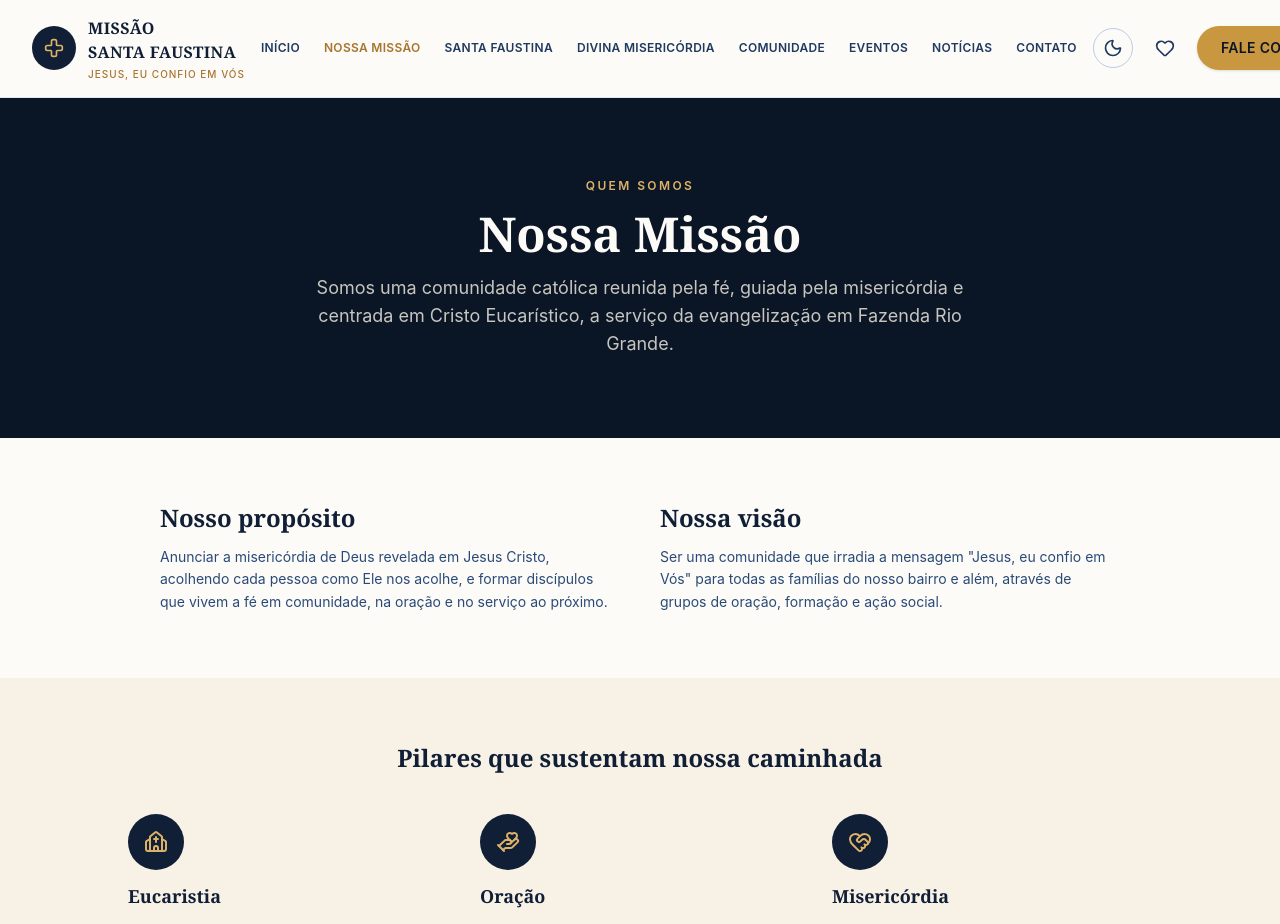
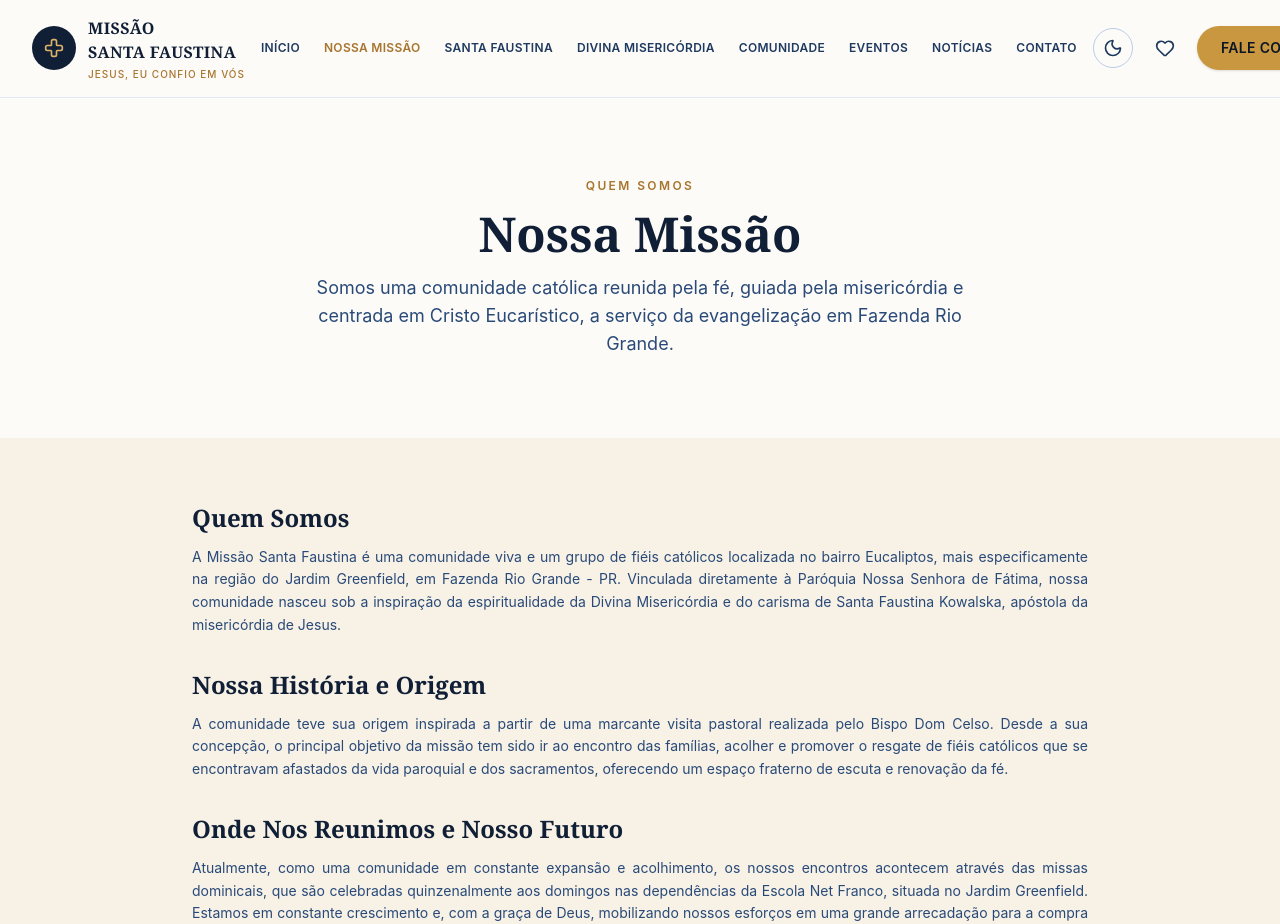
Before and after one commit to Carlosrafael426/missao-santa-faustina, a React (Vite) app: page /nossa-missao in a window 1280 px wide. Shown: the top 924 px of the page. Built offline with nearby package versions, Linux system fonts and the light colour scheme.

Commit message:
fix(ui): adjust layout alignment on Nossa Missao page and add light mode styles to PageHero

```diff
--- a/src/components/common/PageHero.tsx
+++ b/src/components/common/PageHero.tsx
@@ -8,11 +8,11 @@ interface PageHeroProps {
 
 export function PageHero({ kicker, title, description, children }: PropsWithChildren<PageHeroProps>) {
   return (
-    <section className="bg-navy-950 px-4 py-16 sm:px-6 sm:py-20 lg:px-8">
+    <section className="bg-cream-50 px-4 py-16 sm:px-6 sm:py-20 lg:px-8 dark:bg-navy-950">
       <div className="mx-auto flex max-w-4xl flex-col items-center gap-4 text-center">
-        <span className="text-xs font-semibold tracking-[0.2em] text-gold-400 uppercase">{kicker}</span>
-        <h1 className="font-display text-4xl font-semibold text-cream-50 sm:text-5xl">{title}</h1>
-        <p className="max-w-2xl text-base text-cream-100/80 sm:text-lg">{description}</p>
+        <span className="text-xs font-semibold tracking-[0.2em] text-gold-600 uppercase dark:text-gold-400">{kicker}</span>
+        <h1 className="font-display text-4xl font-semibold text-navy-900 sm:text-5xl dark:text-cream-50">{title}</h1>
+        <p className="max-w-2xl text-base text-navy-600 sm:text-lg dark:text-cream-100/80">{description}</p>
         {children}
       </div>
     </section>
--- a/src/pages/NossaMissao.tsx
+++ b/src/pages/NossaMissao.tsx
@@ -11,7 +11,42 @@ export function NossaMissao() {
         description="Somos uma comunidade católica reunida pela fé, guiada pela misericórdia e centrada em Cristo Eucarístico, a serviço da evangelização em Fazenda Rio Grande."
       />
 
-      <section className="mx-auto grid max-w-5xl grid-cols-1 gap-10 px-4 py-16 sm:px-6 md:grid-cols-2 lg:px-8">
+      <section className="bg-cream-100 px-4 py-16 sm:px-6 lg:px-8 dark:bg-navy-900">
+        <div className="mx-auto flex max-w-4xl flex-col gap-8">
+          <div className="flex flex-col gap-3">
+            <h2 className="text-left font-display text-2xl font-semibold text-navy-900 dark:text-cream-50">Quem Somos</h2>
+            <p className="text-justify text-sm leading-relaxed text-navy-600 dark:text-cream-100/70">
+              A Missão Santa Faustina é uma comunidade viva e um grupo de fiéis católicos localizada no bairro Eucaliptos,
+              mais especificamente na região do Jardim Greenfield, em Fazenda Rio Grande - PR. Vinculada diretamente à
+              Paróquia Nossa Senhora de Fátima, nossa comunidade nasceu sob a inspiração da espiritualidade da Divina
+              Misericórdia e do carisma de Santa Faustina Kowalska, apóstola da misericórdia de Jesus.
+            </p>
+          </div>
+
+          <div className="flex flex-col gap-3">
+            <h2 className="text-left font-display text-2xl font-semibold text-navy-900 dark:text-cream-50">Nossa História e Origem</h2>
+            <p className="text-justify text-sm leading-relaxed text-navy-600 dark:text-cream-100/70">
+              A comunidade teve sua origem inspirada a partir de uma marcante visita pastoral realizada pelo Bispo Dom Celso.
+              Desde a sua concepção, o principal objetivo da missão tem sido ir ao encontro das famílias,
+              acolher e promover o resgate de fiéis católicos que se encontravam afastados da vida paroquial e dos sacramentos,
+              oferecendo um espaço fraterno de escuta e renovação da fé.
+            </p>
+          </div>
+
+          <div className="flex flex-col gap-3">
+            <h2 className="text-left font-display text-2xl font-semibold text-navy-900 dark:text-cream-50">Onde Nos Reunimos e Nosso Futuro</h2>
+            <p className="text-justify text-sm leading-relaxed text-navy-600 dark:text-cream-100/70">
+              Atualmente, como uma comunidade em constante expansão e acolhimento, os nossos encontros acontecem através das missas dominicais,
+              que são celebradas quinzenalmente aos domingos nas dependências da Escola Net Franco, situada no Jardim Greenfield.
+              Estamos em constante crescimento e, com a graça de Deus, mobilizando nossos esforços em uma grande arrecadação para
+              a compra de um terreno próprio e a construção da nossa tão sonhada capela no bairro, consolidando ainda mais o nosso espaço de evangelização.
+            </p>
+          </div>
+        </div>
+      </section>
+
+      <section className="px-4 py-16 sm:px-6 lg:px-8">
+        <div className="mx-auto grid max-w-4xl grid-cols-1 gap-10 md:grid-cols-2">
           <div className="flex flex-col gap-3">
             <h2 className="font-display text-2xl font-semibold text-navy-900 dark:text-cream-50">Nosso propósito</h2>
             <p className="text-sm leading-relaxed text-navy-600 dark:text-cream-100/70">
@@ -26,10 +61,11 @@ export function NossaMissao() {
               bairro e além, através de grupos de oração, formação e ação social.
             </p>
           </div>
+        </div>
       </section>
 
       <section className="bg-cream-100 px-4 py-16 sm:px-6 lg:px-8 dark:bg-navy-900">
-        <div className="mx-auto flex max-w-5xl flex-col gap-10">
+        <div className="mx-auto flex max-w-4xl flex-col gap-10">
           <h2 className="text-center font-display text-2xl font-semibold text-navy-900 dark:text-cream-50">
             Pilares que sustentam nossa caminhada
           </h2>
```
Lines whose indentation alone changed are shown as unchanged.
